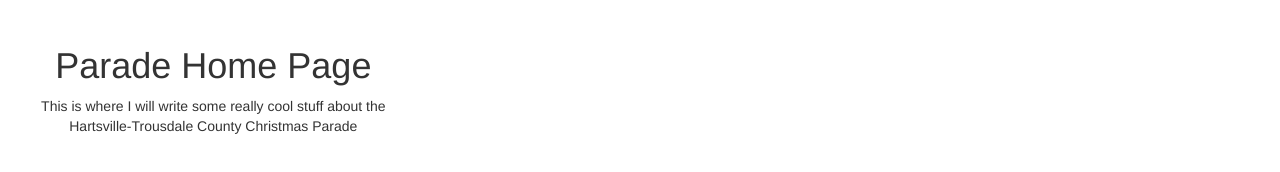
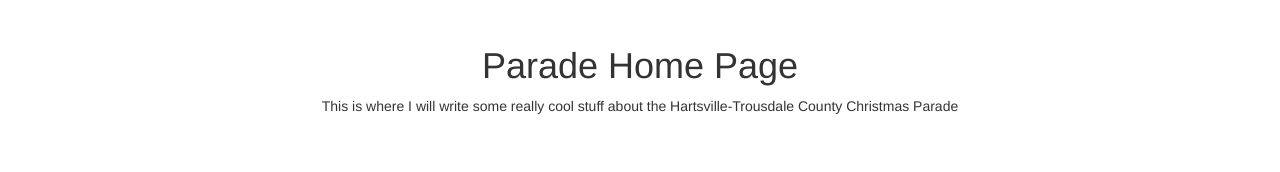
Before and after one commit to kentmoreland/parade-registration, a website: page client/index.html in a window 1280 px wide. Shown: the part 438-610 px from the top of the page. Drawn offline with nearby package versions, Linux system fonts and the light colour scheme; some packages are replaced by stand-ins of ours.

Commit message:
corrected styling errors

```diff
--- a/client/css/main.css
+++ b/client/css/main.css
@@ -4,7 +4,6 @@
   text-align: left;
   border: 1px solid;
   width: 25%;
-  margin-top: 1em;
   margin: 1em auto;
   padding: .5em;
   box-shadow: 3px 3px 0px 0px #ccc;
--- a/client/index.html
+++ b/client/index.html
@@ -29,7 +29,7 @@
     <img src="/img/HartsvilleChamberLogo.png" alt="Chamber of Commerce Logo">
 
 </div>
-<div class="container col-md-4 text-center">
+<div class="container text-center">
 
   <div ui-view></div>
 
```
Also changed, not shown: 1 other file.
